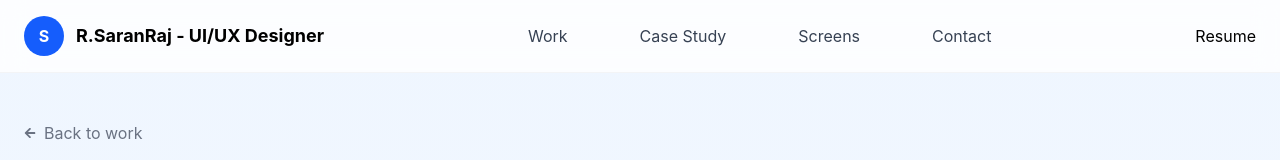
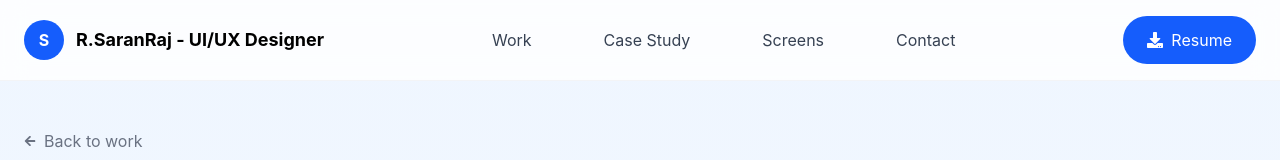
Before and after one commit to saranraj9738/saran-portfolio, a React (Vite) app: page /music-healing in a window 1280 px wide. Shown: the top 160 px of the page. Built offline with nearby package versions, Linux system fonts and the light colour scheme.

Commit message:
Update portfolio

```diff
--- a/src/pages/MusicHealing.jsx
+++ b/src/pages/MusicHealing.jsx
@@ -100,9 +100,11 @@ export default function MusicHealing() {
           </ul>
 
           <a
-            href={`${import.meta.env.BASE_URL}SaranRaj_Resume1.pdf`}
+            href="/resume.pdf"
             download="SaranRaj_Resume.pdf"
+            className="flex items-center gap-2 px-6 py-3 rounded-full bg-blue-600 text-white hover:bg-blue-700 transition"
           >
+            <FaDownload />
             Resume
           </a>
         </div>
--- a/src/pages/MusicHealingGallery.jsx
+++ b/src/pages/MusicHealingGallery.jsx
@@ -202,7 +202,7 @@ export default function MusicHealingGallery() {
           </ul>
 
           <a
-            href="/SaranRaj_Resume1.pdf"
+            href="/resume.pdf"
             download="SaranRaj_Resume.pdf"
             className="flex items-center gap-2 px-6 py-3 rounded-full bg-blue-600 text-white hover:bg-blue-700 transition"
           >
--- a/src/pages/ShareSeat.jsx
+++ b/src/pages/ShareSeat.jsx
@@ -123,7 +123,7 @@ export default function ShareSeat() {
 
           </ul>          {/* RIGHT BUTTON */}
           <a
-            href="/SaranRaj_Resume1.pdf"
+            href="/resume.pdf"
             download="SaranRaj_Resume.pdf"
             className="flex items-center gap-2 px-6 py-3 rounded-full bg-blue-600 text-white hover:bg-blue-700 transition"
           >
--- a/src/pages/ShareSeatGallery.jsx
+++ b/src/pages/ShareSeatGallery.jsx
@@ -216,7 +216,7 @@ export default function ShareSeatGallery() {
           </ul>
 
           <a
-            href="/SaranRaj_Resume1.pdf"
+            href="/resume.pdf"
             download="SaranRaj_Resume.pdf"
             className="flex items-center gap-2 px-6 py-3 rounded-full bg-blue-600 text-white hover:bg-blue-700 transition"
           >
```
Also changed, not shown: 1 other file (tests, documents, lock files or other folders).
